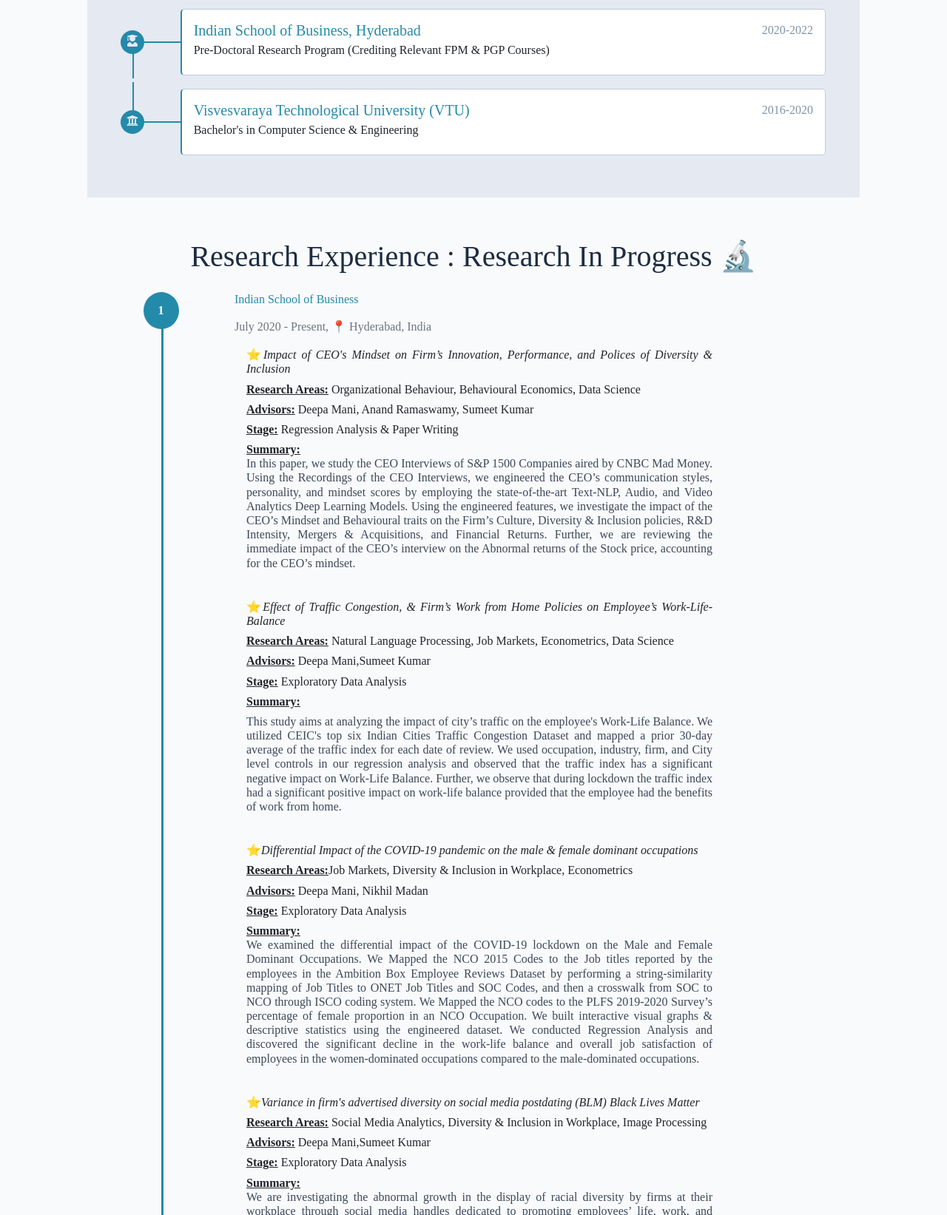
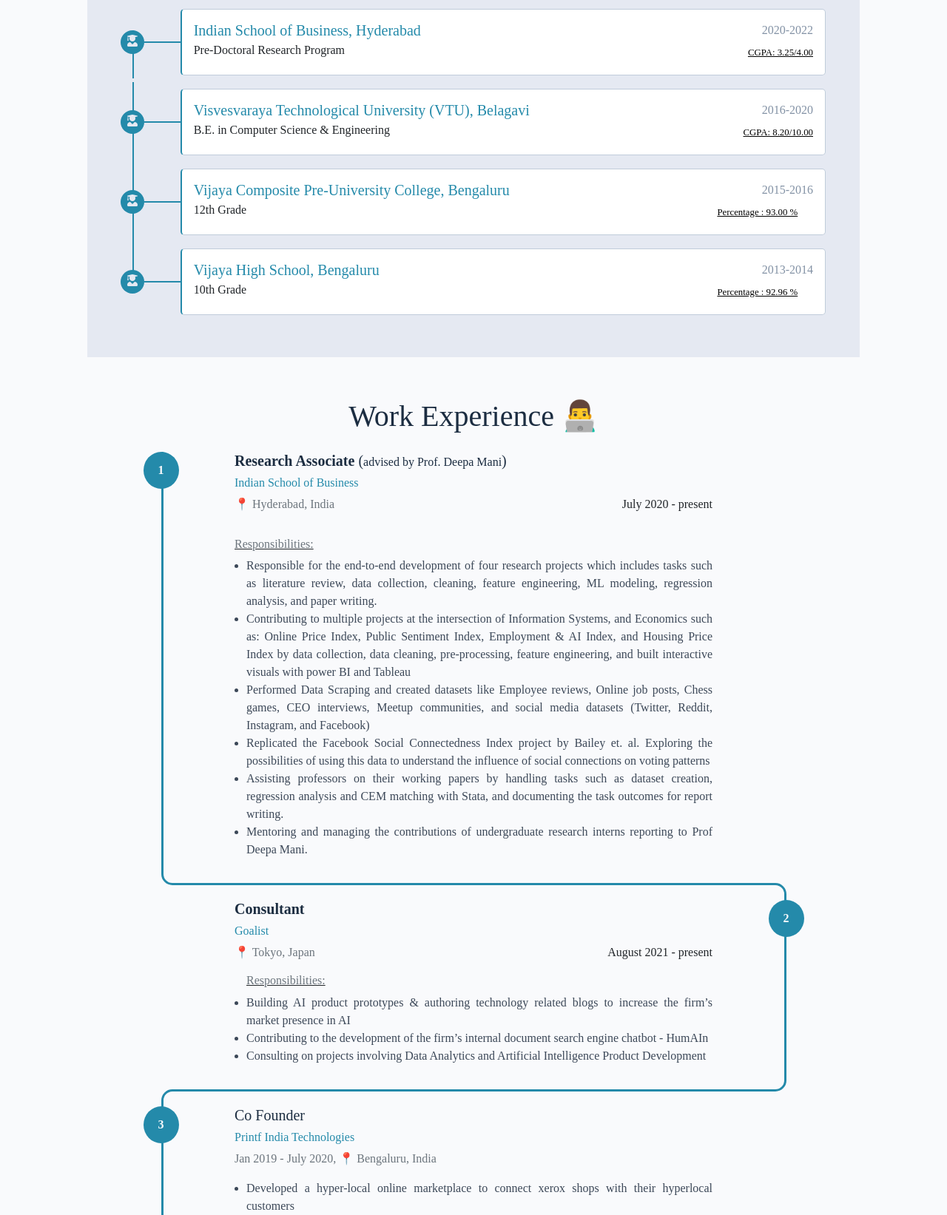
Before and after one commit to skwolvie/sachin.github.io, a plain HTML site: page index.html in a window 1280 px wide. Shown: the part 1157-2800 px from the top of the page at 74% size. Drawn offline with Linux system fonts and the light colour scheme; a web font is replaced by a local one.

Commit message:
dec 7 till job final

```diff
--- a/index.html
+++ b/index.html
@@ -55,8 +55,8 @@
           <li class="nav-item"><a class="nav-link" href="index.html#about"><i class='fas fa-user'></i> About</a></li>
           <li class="nav-item"><a class="nav-link" href="index.html#education"><i class="fas fa-university"></i> Education</a></li>
           <li class="nav-item"><a class="nav-link" href="index.html#experiences"><i class='fas fa-briefcase'></i> Experience</a></li>
-          <li class="nav-item"><a class="nav-link" href="index.html#pub"><i class='fa fa-file'></i> Publication</a></li>
-          <li class="nav-item"><a class="nav-link" href="index.html#cert"><i class='fa fa-certificate'></i> Certifications</a></li>
+          <li class="nav-item"><a class="nav-link" href="index.html#pub"><i class='fa fa-file'></i> Research</a></li>
+          <!-- <li class="nav-item"><a class="nav-link" href="index.html#cert"><i class='fa fa-certificate'></i> Certifications</a></li> -->
         </ul>
       </div>
     </div>
@@ -82,7 +82,7 @@
   <div class="row pt-sm-2 pt-md-4 align-self-center">
   <div class="col-sm-12">
     <p class="p-2 text-justify"> <big>I'm a pre-Doctoral Research Associate at the  <a href="https://isb.edu" target="_blank"><b>Indian School of Business (ISB)</b></a>, working on multiple interdisciplinary research projects at the intersection of <b><u>Management Information Systems</u></b>.
-      I'm Supported by research grants from the
+      I'm supported by research grants from the
       <a href="https://www.isb.edu/en/research-thought-leadership/research-centres-institutes/srini-raju-centre-for-it-and-the-networked-economy.html" target="_blank">Srini Raju Centre for IT and Networked Economy</a> and I'm advised by
       <a href="https://www.isb.edu/en/research-thought-leadership/faculty/faculty-directory/deepa-mani.html" target="_blank"> Professor Deepa Mani</a>. Research questions at the intersection of <b>Technology, Organizations, and Society</b> interests me. I am deeply passionate about working on research topics that involve creating novel datasets and applying principles of natural language processing and social network analysis.
     </big> </p>
@@ -91,7 +91,8 @@
       Previously, I have worked as a Data Scientist Intern at a startup, <a href="https://www.appzui.com">appZUI</a> and aided in the ideation, and development of the product, <i>"Data Wisdom"</i>. In addition, I also have the experience of building a team and a product from scratch. -->
 
 
-<!---------------education-->
+<!--------------------------------------------- Education Section --------------------------------------------->
+<!--------------------------------------------------------------------------------------------------------->
 <div class="container-fluid section-holder d-flex bg-dimmed">
   <div class="container-fluid anchor pb-5 education-section" id="education">
     <h1 class="text-center">Education 🏫 </h1>
@@ -99,52 +100,73 @@
       <table class="education-info-table">
         <tbody>
           <tr>
-                      <td class="icon">
-                          <div class="hline"></div>
-                          <div class="icon-holder"><i class="fas fa-user-graduate"></i></div>
-                      </td>
-                      <td class="line">
-                          <div></div>
-                      </td>
+            <td class="icon"><div class="hline"></div><div class="icon-holder"><i class="fas fa-user-graduate"></i></div></td>
+            <td class="line"><div></div></td>
             <td class="details">
               <div class="degree-info card">
                 <div class="row">
-                                  <div class="col-lg-10 col-md-8">
-                                      <h5><a href="#">Indian School of Business, Hyderabad</a></h5>
-                                  </div>
+                  <div class="col-lg-10 col-md-8"><h5><a href="docs/ISB FPM transcript.pdf" title="Click to view transcripts" target="_blank">Indian School of Business, Hyderabad</a></h5></div>
                   <div class="timeframe col-lg-2 col-md-4">2020-2022</div>
                 </div>
-                              <h6>Pre-Doctoral Research Program (Crediting Relevant FPM & PGP Courses)</h6>
-                              <!--<div class="publications">-->
-
-                              <!--</div> -->
+                <div class="row">
+                  <div class="col-lg-10 col-md-8"><h6>Pre-Doctoral Research Program</h6></div>
+                  <div class="timeframe col-lg-2 col-md-6" style="color:black;"> <b><u><small> CGPA: 3.25/4.00</small></u></b></div>
+                </div>
               </div>
             </td>
           </tr>
+
           <tr>
-
-
-                  </tr>
-                  <tr>
-                      <td class="icon">
-                          <div class="hline"></div>
-                          <div class="icon-holder"><i class="fas fa-university"></i></div>
-                      </td>
-                      <td class="line">
-                          <div></div>
-                      </td>
+            <td class="icon"><div class="hline"></div><div class="icon-holder"><i class="fas fa-user-graduate"></i></div></td>
+            <td class="line"><div></div></td>
             <td class="details">
               <div class="degree-info card">
                 <div class="row">
-                                  <div class="col-lg-10 col-md-8">
-                                      <h5><a href="#">Visvesvaraya Technological University (VTU)</a></h5>
-                                  </div>
+                  <div class="col-lg-10 col-md-8"><h5><a href="docs/VTU-transcripts.pdf" title="Click to view transcripts" target="_blank">Visvesvaraya Technological University (VTU), Belagavi</a></h5></div>
                   <div class="timeframe col-lg-2 col-md-4">2016-2020</div>
                 </div>
-                              <h6>Bachelor's in Computer Science & Engineering</h6>
+                <div class="row">
+                  <div class="col-lg-10 col-md-8"><h6>B.E. in Computer Science & Engineering</h6></div>
+                  <div class="timeframe col-lg-2 col-md-6" style="color:black;"> <b><u><small> CGPA: 8.20/10.00</small></u></b></div>
+                </div>
               </div>
             </td>
           </tr>
+
+          <tr>
+            <td class="icon"><div class="hline"></div><div class="icon-holder"><i class="fas fa-user-graduate"></i></div></td>
+            <td class="line"><div></div></td>
+            <td class="details">
+              <div class="degree-info card">
+                <div class="row">
+                  <div class="col-lg-10 col-md-8"><h5><a href="docs/12th grade.pdf" title="Click to view transcripts" target="_blank">Vijaya Composite Pre-University College, Bengaluru</a></h5></div>
+                  <div class="timeframe col-lg-2 col-md-4">2015-2016</div>
+                </div>
+                <div class="row">
+                  <div class="col-lg-10 col-md-8"><h6>12th Grade</h6></div>
+                  <div class="timeframe text-center" style="color:black;"> <b><u><small>Percentage : 93.00 %</small></u></b></div>
+                </div>
+              </div>
+            </td>
+          </tr>
+
+          <tr>
+            <td class="icon"><div class="hline"></div><div class="icon-holder"><i class="fas fa-user-graduate"></i></div></td>
+            <td class="line"><div></div></td>
+            <td class="details">
+              <div class="degree-info card">
+                <div class="row">
+                  <div class="col-lg-10 col-md-8"><h5><a href="docs/10th grade.pdf" title="Click to view transcripts" target="_blank">Vijaya High School, Bengaluru</a></h5></div>
+                  <div class="timeframe col-lg-2 col-md-4">2013-2014</div>
+                </div>
+                <div class="row">
+                  <div class="col-lg-10 col-md-8"><h6>10th Grade</h6></div>
+                  <div class="timeframe text-center" style="color:black;"> <b><u><small>Percentage : 92.96 %</small></u></b></div>
+                </div>
+              </div>
+            </td>
+          </tr>
+
         </tbody>
       </table>
     </div>
@@ -154,7 +176,7 @@
 
 <!--------------------------------------------- Research Section --------------------------------------------->
 <!-------------------------------------------------------------------------------------------------------------->
-<div class="container-fluid anchor pb-5 experiences-section" id="experiences">
+<!-- <div class="container-fluid anchor pb-5 experiences-section" id="experiences">
   <h1 class="text-center">Research Experience : Research In Progress 🔬 </h1>
   <div class="container timeline text-justify">
       <div class="row align-items-center d-flex">
@@ -205,7 +227,7 @@
 
               </div>
           </div>
-      </div>
+      </div> -->
 
 
 
@@ -220,60 +242,55 @@
           </div>
           <div class="col-10 col-lg-8">
               <div class="experience-entry-heading">
-                <h5>Research Associate</h5>
-                  <h6><a href="https://www.isb.edu/en.html">Indian School of Business</a></h6>
-                  <p class="text-muted"></p>
+                <h5><b>Research Associate</b> (<small>advised by Prof. Deepa Mani</small>)</h5>
+                <h6><a href="https://www.isb.edu/en.html">Indian School of Business</a> </h6>
+                <div class="row">
+                  <div class="col-lg-8 col-md-8"><p class="text-muted" >📍 Hyderabad, India </p></div>
+                  <div class="col-lg-4 col-md-6" style="text-align: right;"> July 2020 - present</div>
+                </div>
+
               </div>
               <div class="positions">
-                  <p class="text-muted">July 2020 - Present, 📍 Hyderabad, India</p>
+                  <p class="text-muted"></p>
                  <b><u> <h6 class="text-muted">Responsibilities:</h6></u></b>
                   <ul class="justify-content-around">
-                         <li>Ideation of Research Projects & Organizing Discussions to evaluate the impact potential of proposals</li>
-                         <li>Collaborating with professors at the center, replicating their work, & add value by contributing to it</li>
-                         <li>Created Employee Reviews, Online Job Ads, Chess Games, CEO Interviews, and Social Media Datasets</li>
-                         <li> Overseeing the work & contributions of Research Interns reporting to Prof. Deepa Mani</li>
-                      <li>Applying data analysis, machine learning, predictive modeling, statistics and visualizations to derive actionable insights.</li>
-
+                         <li>Responsible for the end-to-end development of four research projects which includes tasks such as literature review, data collection, cleaning, feature engineering, ML modeling, regression analysis, and paper writing.</li>
+                         <li>Contributing to multiple projects at the intersection of Information Systems, and Economics such as: Online Price Index, Public Sentiment Index, Employment & AI Index, and Housing Price Index by data collection, data cleaning, pre-processing, feature engineering, and built interactive visuals with power BI and Tableau</li>
+                         <li>Performed Data Scraping and created datasets like Employee reviews, Online job posts, Chess games, CEO interviews, Meetup communities, and social media datasets (Twitter, Reddit, Instagram, and Facebook)</li>
+                         <li>Replicated the Facebook Social Connectedness Index project by Bailey et. al. Exploring the possibilities of using this data to understand the influence of social connections on voting patterns</li>
+                         <li>Assisting professors on their working papers by handling tasks such as dataset creation, regression analysis and CEM matching with Stata, and documenting the task outcomes for report writing.</li>
+                         <li>Mentoring and managing the contributions of undergraduate research interns reporting to Prof Deepa Mani.</li>
               </div>
           </div>
       </div>
+
       <div class="row horizontal-line">
-          <div class="col-1 col-lg-2 timeline-side-div">
-              <div class="corner top-right"></div>
-          </div>
-          <div class="col-10 col-lg-8">
-              <hr>
-          </div>
-          <div class="col-1 col-lg-2 timeline-side-div">
-              <div class="corner bottom-left"></div>
-          </div>
+          <div class="col-1 col-lg-2 timeline-side-div"><div class="corner top-right"></div></div>
+          <div class="col-10 col-lg-8"><hr></div>
+          <div class="col-1 col-lg-2 timeline-side-div"><div class="corner bottom-left"></div></div>
       </div>
       <div class="row align-items-center justify-content-end d-flex">
         <div class="col-10 col-lg-8">
           <div class="experience-entry-heading">
-                  <h5>Research Associate </h5>
-                  <h6><a href="https://www.isb.edu/en.html">Srini Raju Center for IT and Networked Economy (SRITNE)</a></h6>
-                  <p class="text-muted">July 2020 - Present, 📍 Hyderabad, India</p>
+            <h5><b>Consultant</b></h5>
+            <h6><a href="https://goalist.co.jp/en/">Goalist</a> </h6>
+            <div class="row">
+              <div class="col-lg-8 col-md-8"><p class="text-muted" >📍 Tokyo, Japan </p></div>
+              <div class="col-lg-4 col-md-6" style="text-align: right;"> August 2021 - present</div>
+            </div>
           </div>
 
           <ul class="justify-content-around">
           <b><u> <h6 class="text-muted">Responsibilities:</h6></u></b>
-                <h6> <u>Job Function</u> Literature Review, Data Analytics Lifecyle (Cleaning, Pre-Processing, Feature Engineering,
-                  Testing Hypothesis, Statistical Modelling and Robustness Tests, Interactive Data Visualizations)</h6>
-                <li>Learning from International Scholars on how to conduct Impactful Research by attending weekly Research Seminars on diverse areas: Information Systems, Strategy, and Organizational Behaviour</li>
-                  <li>Responsible for Conducting Research & Development for the Skills Index Report by the CEE</li>
-                  <li>Developed a machine learning-enabled data curation system for data cleansing, data transformation, and missing data imputation which resulted in 90% accurate data compared to existing business rule imputation</li>
-                  <li> Collaborating with Professors to develop a forecasting model, and automated data-driven solution to
-                    influence the CEE’s Advertising Campaign Strategy for maximizing the leads and conversions</li>
-                  <li>Performed Text Analytics & implemented NLP techniques such as sentiment analysis and topic modeling on the reviews data</li>
-                  <li>Built a Machine Learning Model (XGBoost) to rank the best site for a clinical trial study with 95% confidence interval</li>
-                  <li>Integrated ML models to Tableau dashboards to provide predictive analytics insights to the key decision-makers (TabPy)</li>
+            <li>Building AI product prototypes & authoring technology related blogs to increase the firm’s market presence in AI</li>
+            <li>Contributing to the development of the firm’s internal document search engine chatbot - HumAIn</li>
+            <li>Consulting on projects involving Data Analytics and Artificial Intelligence Product Development</li>
         </div>
-          <div
-              class="col-1 col-lg-2 text-center vertical-line d-inline-flex justify-content-center vertical-line-left-adjustment">
-              <div class="circle font-weight-bold">2</div>
+        <div class="col-1 col-lg-2 text-center vertical-line d-inline-flex justify-content-center vertical-line-left-adjustment">
+        <div class="circle font-weight-bold">2</div></div>
       </div>
-      </div>
+
+
       <div class="row horizontal-line">
           <div class="col-1 col-lg-2 timeline-side-div">
               <div class="corner bottom-right"></div>
@@ -395,7 +412,7 @@
 <!---------------pub-->
 <div class="container-fluid section-holder d-flex bg-dimmed">
   <div class="container-fluid anchor pb-5 education-section" id="pub">
-      <h1 class="text-center">Publication 📝</h1>
+      <h1 class="text-center">Research 📝</h1>
       <div class="container">
           <table class="education-info-table">
               <tbody>
@@ -442,7 +459,7 @@
 <!--- certifications posts-->
 <!--- certifications posts-->
 
-<div class="container-fluid section-holder d-flex bg-dimmed">
+<!-- <div class="container-fluid section-holder d-flex bg-dimmed">
   <div class="container-fluid anchor pb-5 cert-section" id="cert">
 
     <h1 class="text-center">Certifications 🥇</h1>
@@ -480,7 +497,7 @@
               </tr>
           </tbody>
       </table>
-  </div>
+  </div> -->
 
 
 
@@ -488,7 +505,7 @@
 
 
     <footer class="container-fluid text-center align-content-center footer pb-2">
-  <div class="container pt-5">
+  <!-- <div class="container pt-5">
     <div class="row text-left">
       <div class="col-md-4 col-sm-12">
         <h5>Navigation</h5>
@@ -535,8 +552,8 @@
 
 
     </div>
-  </div>
-  <hr />
+  </div> -->
+  <hr/>
 
 </footer>
 
```
Also changed, not shown: 4 other files. Lines whose indentation alone changed are shown as unchanged.
